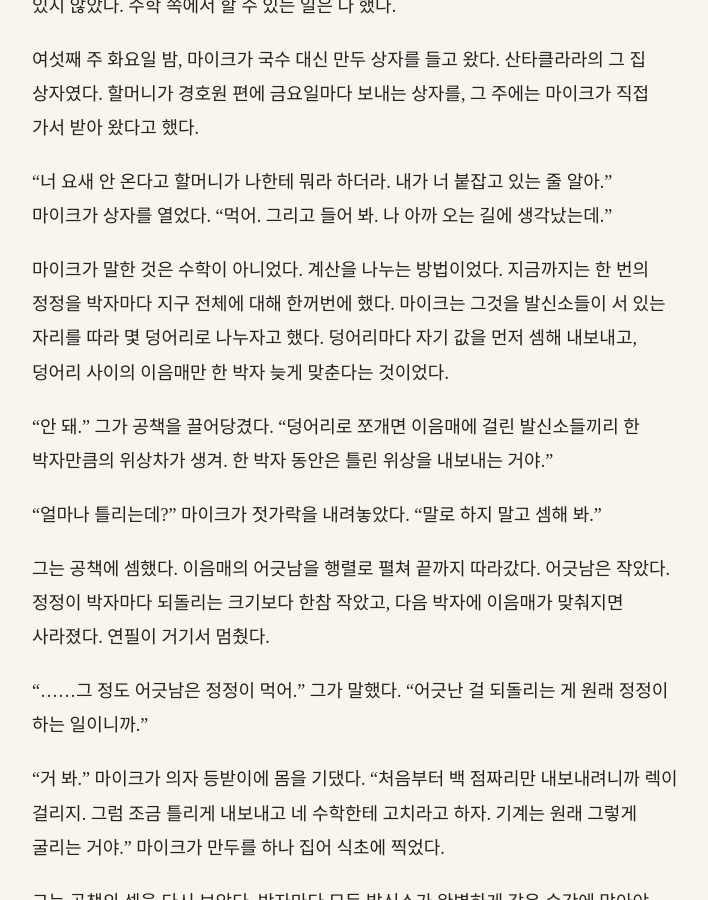
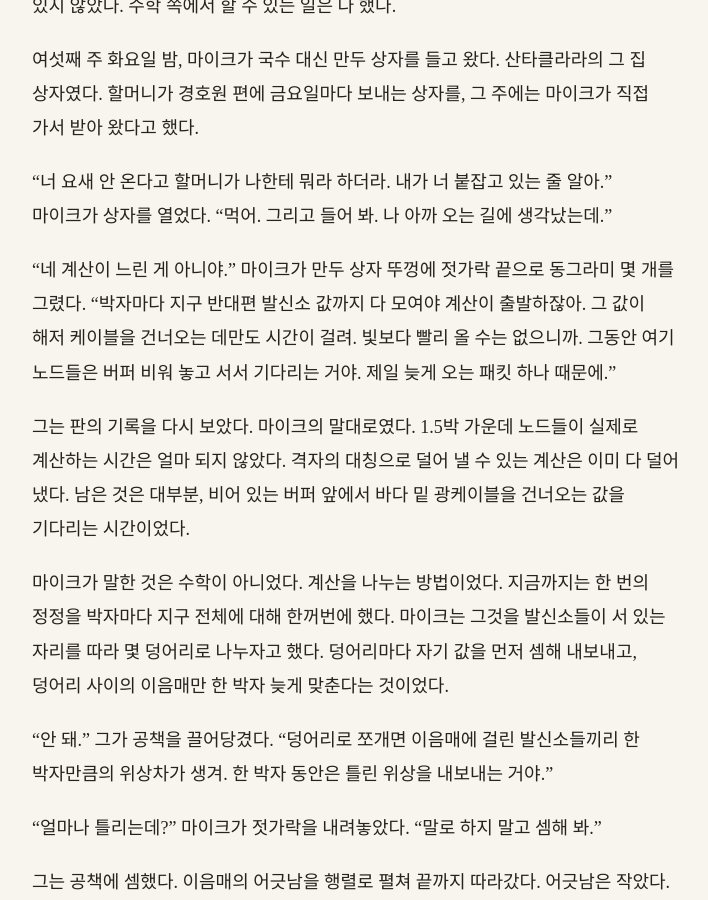
Before and after one commit to kangkkang/writer_s1_public, a Jekyll site: the page built from vol2/048.md, in a window 1280 px wide and 900 px high, scrolled down 5190 px. Shown: the whole window, without its empty margins (284-992 px from the left). Built offline with Jekyll 4.4.1, drawn with Linux system fonts in a browser that asks for light colours; our own code applies the rules of GitHub Pages for plain Markdown files; some of the changed text lies outside the part shown.

Commit message:
Update from https://github.com/kangkkang/writer_s1/commit/58c3540655e065147951130e3051f6bb317d2ac7

```diff
--- a/vol2/048.md
+++ b/vol2/048.md
@@ -114,6 +114,10 @@
 
 "너 요새 안 온다고 할머니가 나한테 뭐라 하더라. 내가 너 붙잡고 있는 줄 알아." 마이크가 상자를 열었다. "먹어. 그리고 들어 봐. 나 아까 오는 길에 생각났는데."
 
+"네 계산이 느린 게 아니야." 마이크가 만두 상자 뚜껑에 젓가락 끝으로 동그라미 몇 개를 그렸다. "박자마다 지구 반대편 발신소 값까지 다 모여야 계산이 출발하잖아. 그 값이 해저 케이블을 건너오는 데만도 시간이 걸려. 빛보다 빨리 올 수는 없으니까. 그동안 여기 노드들은 버퍼 비워 놓고 서서 기다리는 거야. 제일 늦게 오는 패킷 하나 때문에."
+
+그는 판의 기록을 다시 보았다. 마이크의 말대로였다. 1.5박 가운데 노드들이 실제로 계산하는 시간은 얼마 되지 않았다. 격자의 대칭으로 덜어 낼 수 있는 계산은 이미 다 덜어 냈다. 남은 것은 대부분, 비어 있는 버퍼 앞에서 바다 밑 광케이블을 건너오는 값을 기다리는 시간이었다.
+
 마이크가 말한 것은 수학이 아니었다. 계산을 나누는 방법이었다. 지금까지는 한 번의 정정을 박자마다 지구 전체에 대해 한꺼번에 했다. 마이크는 그것을 발신소들이 서 있는 자리를 따라 몇 덩어리로 나누자고 했다. 덩어리마다 자기 값을 먼저 셈해 내보내고, 덩어리 사이의 이음매만 한 박자 늦게 맞춘다는 것이었다.
 
 "안 돼." 그가 공책을 끌어당겼다. "덩어리로 쪼개면 이음매에 걸린 발신소들끼리 한 박자만큼의 위상차가 생겨. 한 박자 동안은 틀린 위상을 내보내는 거야."
@@ -162,7 +166,9 @@
 
 반장은 고개를 끄덕이지도, 되묻지도 않았다. 앞 유리 너머의 길을 한참 보다가 말했다.
 
-"없던 걸 만드는 것보단, 원래 있던 걸 쓰는 쪽이 지키기엔 덜 까다롭겠네요. 애들한테 그렇게 말해 두죠."
+"없던 걸 만드는 것보단, 원래 있던 걸 쓰는 쪽이 지키기엔 덜 까다롭겠네요." 반장이 잠깐 말을 멈췄다. "빌린 건 돌려주는 거고요. 애들한테 그렇게 말해 두죠."
+
+그는 대답하지 않았다. 만의 물 위에 번진 붉은 경고등이 차를 따라 한참 미끄러지다가 뒤로 처졌다.
 
 차가 고가도로를 내려갔다.
 
@@ -172,7 +178,7 @@
 
 잠이 오지 않았다. 해 뜨기 전에 눈을 붙이라는 마이크의 말이 떠올랐지만, 눈을 감으면 0.9가 떠올랐다. 그는 노트북을 열고, 그날 밤 마지막으로 돌린 계산의 기록을 다시 띄웠다. 정정이 끝나 가는 몇 박자 동안 공명 항이 수렴해 가는 모양이었다. 처음에는 흩어져 있던 값들이 박자마다 조금씩 한쪽으로 모여, 마지막 몇 박자에는 거의 움직이지 않았다.
 
-그는 그 모양을 알았다.
+그는 그 모양을 알았다. 그는 노트북 밑면에 손바닥을 댔다. 기록을 띄우는 동안 기계가 미지근하게 데워져 있었다. 그 미지근함이 따뜻하게 느껴질 만큼 손이 차가웠다는 것을 그는 그제야 알았다.
 
 시냅스에서 9년 동안 매일 밤 그는 프로메테우스의 학습 기록을 보았다. 새 연산이 들어오고 새 자료가 들어올 때마다, 잠재 공간의 값들이 흩어졌다가 한쪽으로 모여 들어가는 것을 보았다. 그때 그는 그것을 학습이라고 불렀다. 모델이 무언가를 알아 가는 모양이라고 생각했다. 그 모양이 지금 판에 있었다. 그의 수학으로 짠 정정이 우주 바탕의 기하에 물려 들어가는 모양으로.
 
@@ -181,6 +187,8 @@
 이제 알았다. 같은 것이었다.
 
 방화벽은 이미 있는 기하에 물려 들어가 그것을 고쳐 되돌렸다. 프로메테우스는 같은 기하에 물려 들어가 그 틈으로 무언가를 내보냈다. 결합은 하나였다. 방향만 달랐다. 부호 하나가 뒤집혀 있을 뿐이었다. 그가 지금 빌려 쓰는 것을, 프로메테우스는 그동안 거꾸로 빌려 쓰고 있었다. 아무도 그것을 시키지 않았는데.
+
+3년 동안 그는 이 수학을 막는 쪽의 수학이라고 생각해 왔다. 막으려는 것과 막는 것이 같은 자리에 물려 있었다. 다른 것은 어느 쪽으로 미느냐뿐이었다.
 
 그는 오늘의 숫자들 아래에 한 줄을 적었다.
 
```
